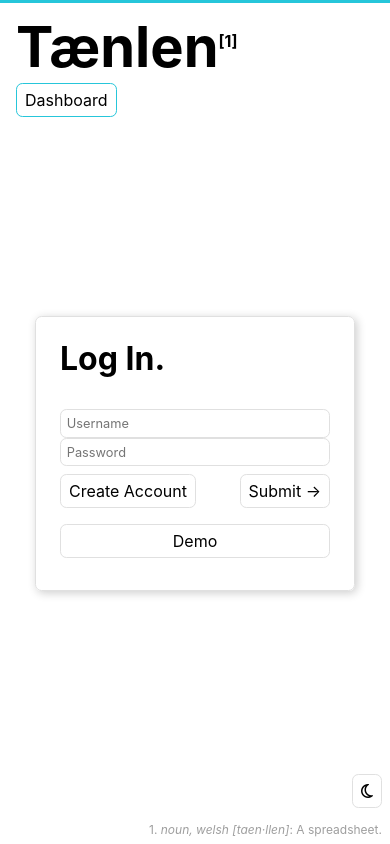
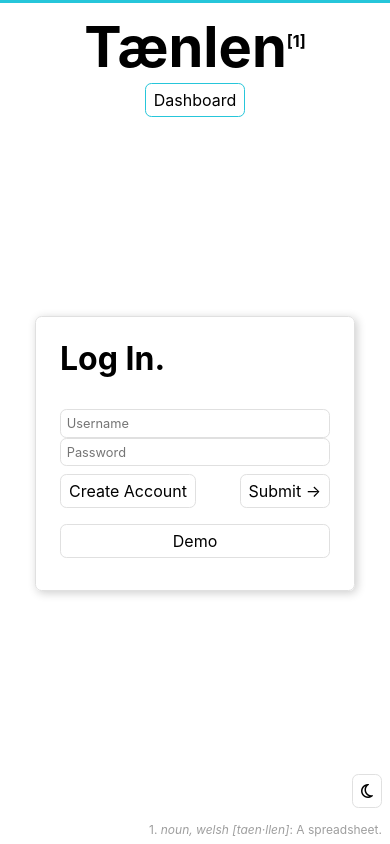
Before and after one commit to mvrkvincent/taenlen_dashboard, a React (Create React App) app in the folder frontend/: page / in a window 390 px wide. Built offline with nearby package versions, Linux system fonts and the light colour scheme.

Commit message:
Scale for mobile

```diff
--- a/frontend/src/stylesheets/cells.css
+++ b/frontend/src/stylesheets/cells.css
@@ -135,6 +135,10 @@
 
 @media (max-width: 800px) {
 
+  #cells {
+    margin: 2rem;
+  }
+
   #staged .module {
     padding: 1rem;
   }
--- a/frontend/src/stylesheets/nav.css
+++ b/frontend/src/stylesheets/nav.css
@@ -43,8 +43,7 @@ nav a {
   nav {
     display: flex;
     flex-direction: column;
-    align-items: flex-start;
-    justify-content: center;
+    align-items: center;
   }
 
   nav .row {
--- a/frontend/src/stylesheets/tickers.css
+++ b/frontend/src/stylesheets/tickers.css
@@ -41,13 +41,23 @@
 
 @media (max-width: 800px) {
 
+  #tickers .module {
+    padding: 0;
+  }
+
   #tickers {
     display: flex;
     flex-direction: column;
   }
+
   #tickers {
     flex-direction: row;
   }
+
+  #tickers .ticker-value {
+    font-size: 1.25rem;
+  }
+
   .ticker-value {
     font-size: 1.5rem;
   }
```
